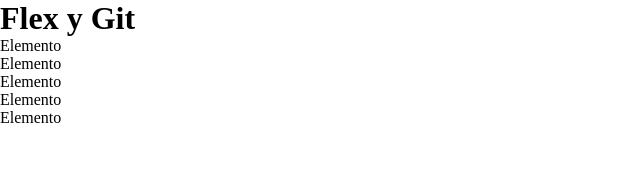
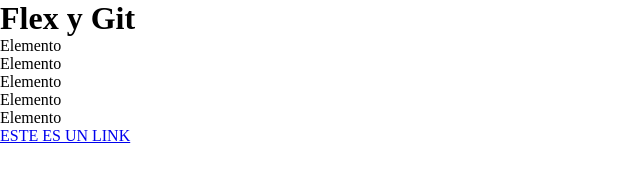
Before and after one commit to Kamus117/Iters-clase-7, a plain HTML site: page index.html in a window 1280 px wide. Shown: the whole page, without its empty margins (0-640 px from the left). Drawn offline with Linux system fonts and the light colour scheme.

Commit message:
puse un footer

```diff
--- a/index.html
+++ b/index.html
@@ -23,5 +23,8 @@
             <li>Elemento</li>
         </ol>
     </main>
+    <footer class="footer">
+        <a href="#">ESTE ES UN LINK</a>
+    </footer>
 </body>
 </html>
```
